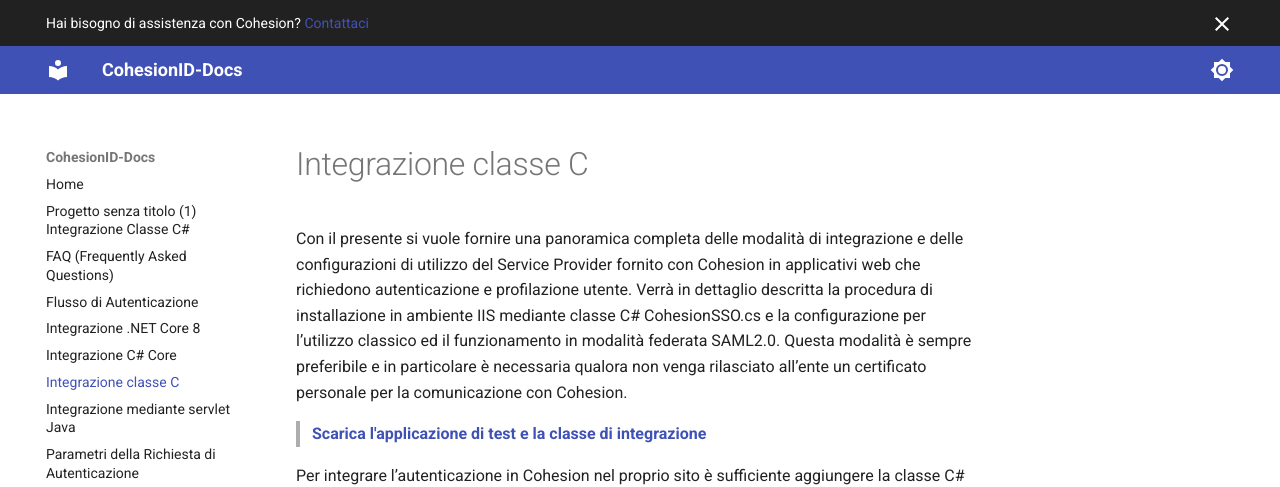
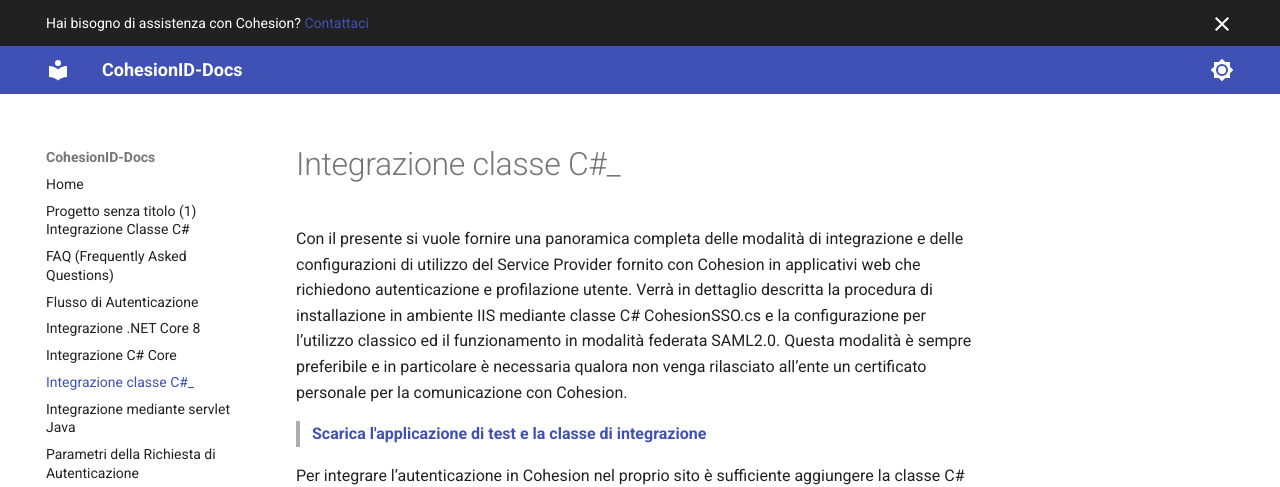
Before and after one commit to DarisCappelletti/CohesionID-Docs, an MkDocs documentation site: the page built from docs/Integrazione-Classe-C#.md, in a window 1280 px wide and 900 px high. Shown: the top 487 px of the window. Built offline with MkDocs 1.6.1 and Material for MkDocs 9.7.7, drawn with Linux system fonts in a browser that asks for light colours.

Commit message:
Update wiki files

```diff
--- a/docs/Integrazione-Classe-C#_.md
+++ b/docs/Integrazione-Classe-C#.md
@@ -1,4 +1,5 @@
-# Integrazione classe C#
+# Integrazione classe C#_
+
 
 Con il presente si vuole fornire una panoramica completa delle modalità di integrazione e delle configurazioni di utilizzo del Service Provider fornito con Cohesion in applicativi web che richiedono autenticazione e profilazione utente.
 Verrà in dettaglio descritta la procedura di installazione in ambiente IIS mediante classe C# CohesionSSO.cs e la configurazione per l’utilizzo classico ed il funzionamento in modalità federata SAML2.0.
```
Also changed, not shown: site/404.html, site/Documentazione-tecnica/index.html, site/FAQ/index.html, site/Flusso-di-Autenticazione/index.html, site/Integrazione-.NET-Core-8/index.html, site/Integrazione-C#-Core/index.html, site/Integrazione-Classe-C#/index.html, site/Integrazione-Servlet-Java/index.html, site/Parametri-della-Richiesta-di-Autenticazione/index.html, site/Per-PA-e-Imprese/index.html, site/Pubbliche-Amministrazioni-e-Imprese/index.html, site/Rinnovo-del-Token/index.html, site/Tipologie-e-livelli-di-accesso-disponibili-in-CohesionID/index.html, site/index.html, 1 other file.
